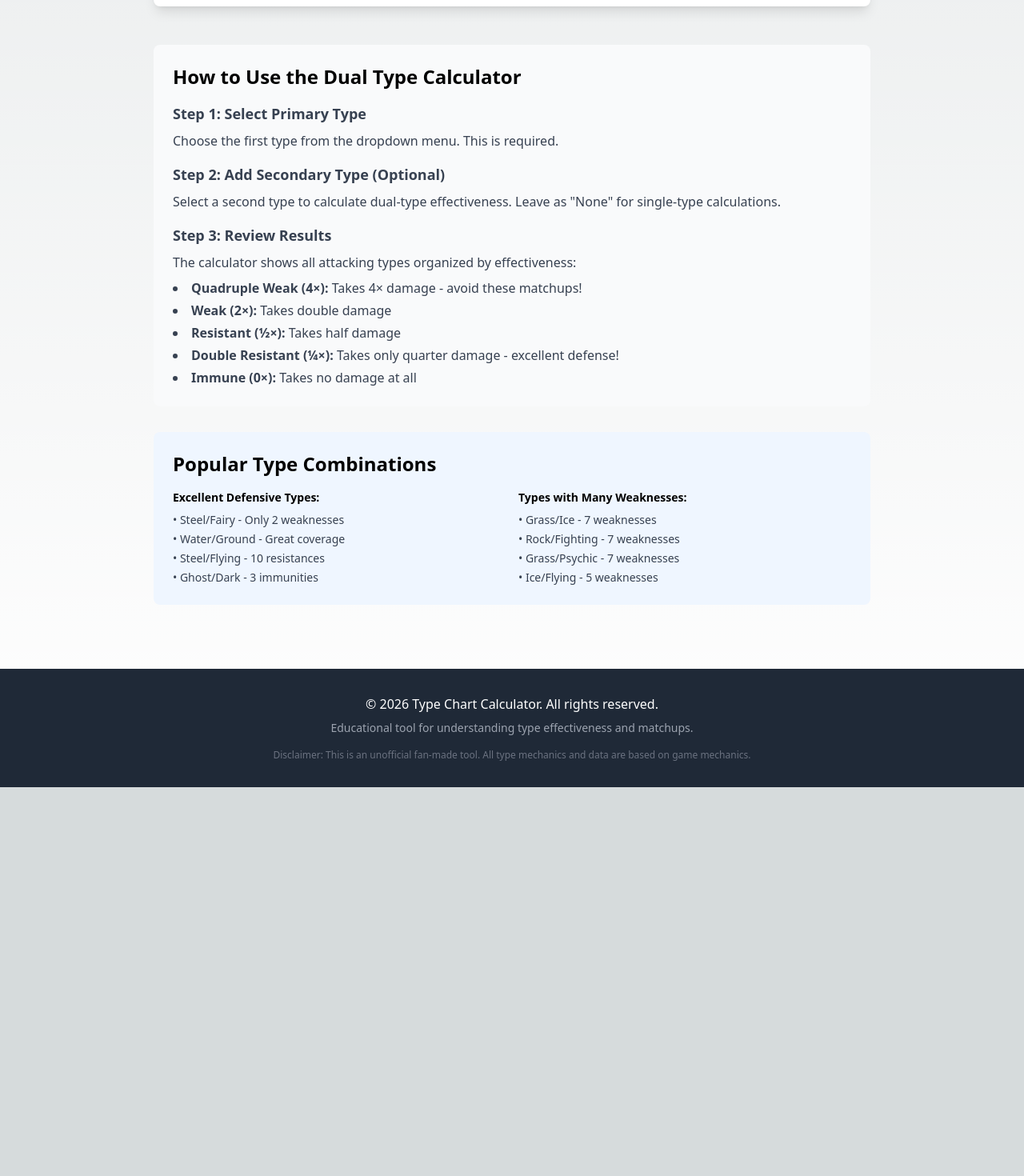
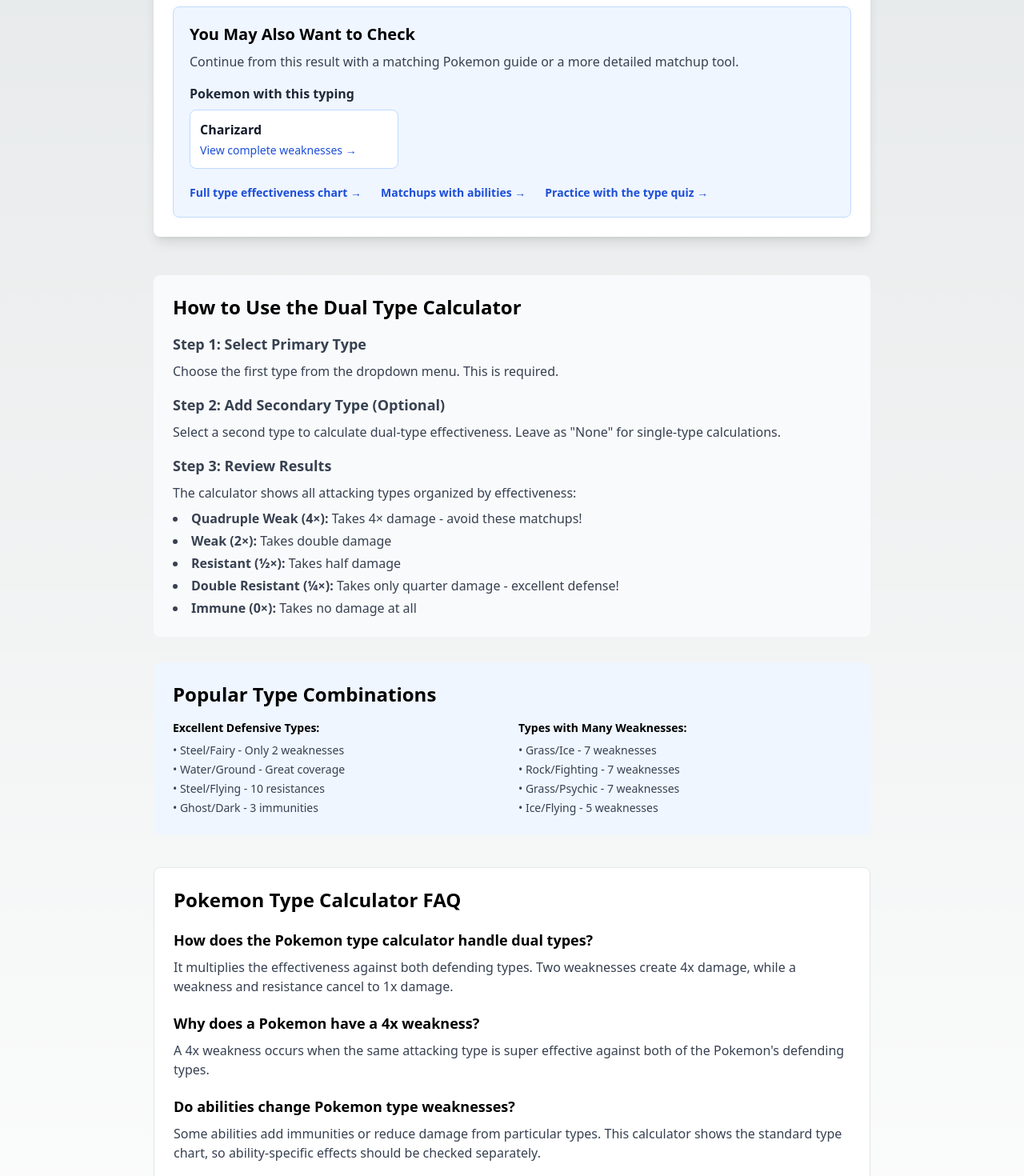
Before and after one commit to lincyang720/type-chart-calculator, a Next.js app: page /calculator in a window 1280 px wide. Shown: the part 1451-2921 px from the top of the page at 80% size. Before the commit the page ends 2435 px from the top, so only its background shows below. Built offline with nearby package versions, Linux system fonts and the light colour scheme.

Commit message:
Add related guides to calculator results

```diff
--- a/app/calculator/page.tsx
+++ b/app/calculator/page.tsx
@@ -1,6 +1,26 @@
 import { Metadata } from 'next';
 
 import DualTypeCalculator from '@/components/DualTypeCalculator';
+import JsonLd from '@/components/SEO/JsonLd';
+
+const faqItems = [
+  {
+    question: 'How does the Pokemon type calculator handle dual types?',
+    answer: 'It multiplies the effectiveness against both defending types. Two weaknesses create 4x damage, while a weakness and resistance cancel to 1x damage.',
+  },
+  {
+    question: 'Why does a Pokemon have a 4x weakness?',
+    answer: 'A 4x weakness occurs when the same attacking type is super effective against both of the Pokemon\'s defending types.',
+  },
+  {
+    question: 'Do abilities change Pokemon type weaknesses?',
+    answer: 'Some abilities add immunities or reduce damage from particular types. This calculator shows the standard type chart, so ability-specific effects should be checked separately.',
+  },
+  {
+    question: 'Can I check weaknesses for a complete Pokemon team?',
+    answer: 'Yes. The Pokemon team calculator analyzes up to six team members and highlights repeated weaknesses, resistances, immunities, and defensive coverage gaps.',
+  },
+];
 
 export const metadata: Metadata = {
   title: 'Dual Type Calculator - Calculate Type Weaknesses and Resistances',
@@ -25,6 +45,18 @@ export const metadata: Metadata = {
 export default function CalculatorPage() {
   return (
     <div className="container mx-auto px-4 py-8">
+      <JsonLd data={{
+        '@context': 'https://schema.org',
+        '@type': 'FAQPage',
+        mainEntity: faqItems.map(item => ({
+          '@type': 'Question',
+          name: item.question,
+          acceptedAnswer: {
+            '@type': 'Answer',
+            text: item.answer,
+          },
+        })),
+      }} />
       <div className="max-w-4xl mx-auto">
         <h1 className="text-2xl sm:text-3xl md:text-4xl font-bold mb-4 text-center">Dual Type Calculator</h1>
         <p className="text-lg text-gray-600 mb-8 text-center">
@@ -86,6 +118,18 @@ export default function CalculatorPage() {
             </div>
           </div>
         </section>
+
+        <section className="mt-10 bg-white border border-gray-200 rounded-lg p-6 shadow-sm">
+          <h2 className="text-2xl font-bold mb-5">Pokemon Type Calculator FAQ</h2>
+          <div className="space-y-5">
+            {faqItems.map(item => (
+              <div key={item.question}>
+                <h3 className="text-lg font-semibold mb-2">{item.question}</h3>
+                <p className="text-gray-700">{item.answer}</p>
+              </div>
+            ))}
+          </div>
+        </section>
       </div>
     </div>
   );
--- a/components/DualTypeCalculator.tsx
+++ b/components/DualTypeCalculator.tsx
@@ -6,6 +6,7 @@ import { TypeId } from '@/lib/types';
 import { calculateDualTypeWeaknesses } from '@/lib/typeCalculations';
 import TypeBadge from './TypeBadge';
 import typesData from '@/data/types.json';
+import pokemonData from '@/data/pokemon.json';
 
 const ALL_TYPES: TypeId[] = [
   'normal', 'fire', 'water', 'electric', 'grass', 'ice',
@@ -28,6 +29,13 @@ export default function DualTypeCalculator() {
     type1,
     type2 ? (type2 as TypeId) : undefined
   );
+  const selectedTypes = type2 ? [type1, type2] : [type1];
+  const matchingPokemon = pokemonData.pokemon
+    .filter(pokemon => (
+      pokemon.types.length === selectedTypes.length &&
+      selectedTypes.every(type => pokemon.types.includes(type))
+    ))
+    .slice(0, 3);
 
   const renderTypeList = (types: TypeId[], label: string, multiplier: string, bgColor: string) => {
     if (types.length === 0) return null;
@@ -175,6 +183,43 @@ export default function DualTypeCalculator() {
             </Link>
           </div>
         </div>
+
+        <div className="mt-6 bg-blue-50 border border-blue-200 rounded-lg p-4 sm:p-5">
+          <h3 className="text-xl font-bold mb-2">You May Also Want to Check</h3>
+          <p className="text-gray-700 mb-4">
+            Continue from this result with a matching Pokemon guide or a more detailed matchup tool.
+          </p>
+
+          {matchingPokemon.length > 0 && (
+            <div className="mb-5">
+              <h4 className="font-semibold text-gray-800 mb-2">Pokemon with this typing</h4>
+              <div className="grid sm:grid-cols-3 gap-3">
+                {matchingPokemon.map(pokemon => (
+                  <Link
+                    key={pokemon.id}
+                    href={`/pokemon/${pokemon.id}`}
+                    className="bg-white border border-blue-200 rounded-lg p-3 hover:border-blue-400 hover:shadow-sm transition"
+                  >
+                    <span className="block font-bold text-gray-900">{pokemon.name}</span>
+                    <span className="block text-sm text-blue-700 mt-1">View complete weaknesses →</span>
+                  </Link>
+                ))}
+              </div>
+            </div>
+          )}
+
+          <div className="flex flex-wrap gap-x-6 gap-y-3 text-sm font-semibold">
+            <Link href="/pokemon/type-chart" className="text-blue-700 hover:underline">
+              Full type effectiveness chart →
+            </Link>
+            <Link href="/pokemon/type-chart-with-abilities" className="text-blue-700 hover:underline">
+              Matchups with abilities →
+            </Link>
+            <Link href="/pokemon/type-quiz" className="text-blue-700 hover:underline">
+              Practice with the type quiz →
+            </Link>
+          </div>
+        </div>
       </div>
     </div>
   );
```
